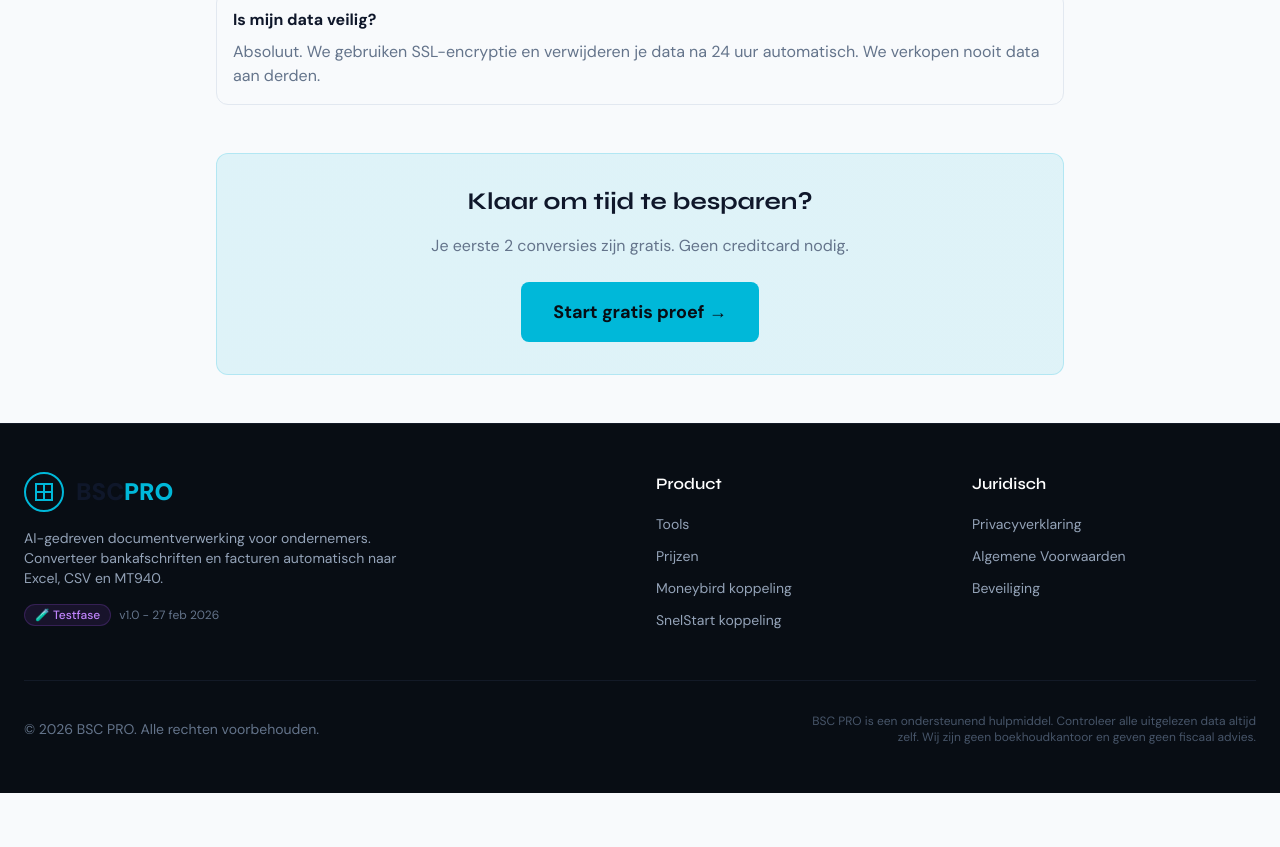
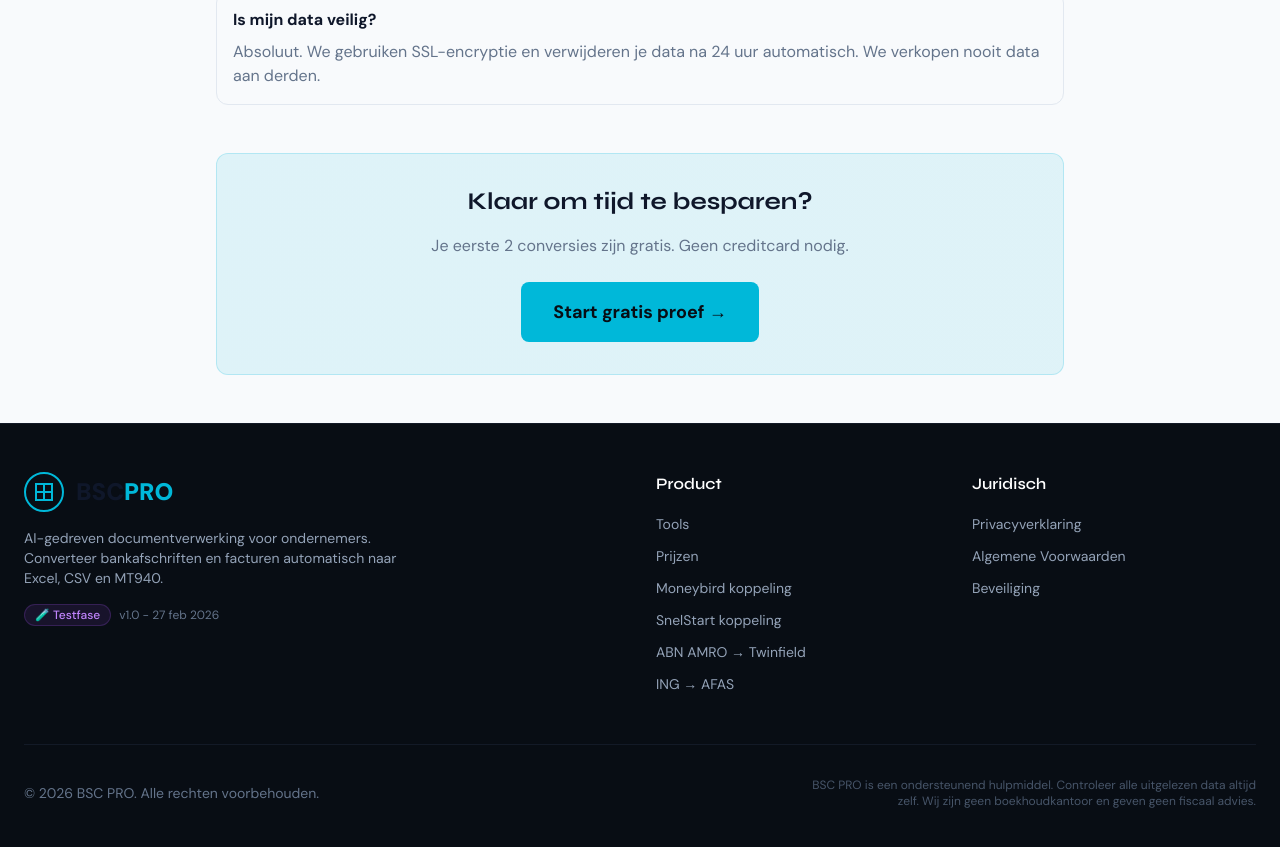
Before and after one commit to stagedvisuals/bank-statement-converter-pro, a Next.js app: page /moneybird/priverekening-pdf-importeren in a window 1280 px wide. Shown: the part 1107-1954 px from the top of the page. Before the commit the page ends 1900 px from the top, so only its background shows below. Built offline with nearby package versions, Linux system fonts and the light colour scheme.

Commit message:
fix footer koppelingen links

```diff
--- a/components/Footer.tsx
+++ b/components/Footer.tsx
@@ -49,6 +49,16 @@ export default function Footer() {
                   SnelStart koppeling
                 </Link>
               </li>
+              <li>
+                <Link href="/abn-amro/twinfield-importeren" className="text-slate-400 hover:text-[#00b8d9] text-sm transition-colors">
+                  ABN AMRO → Twinfield
+                </Link>
+              </li>
+              <li>
+                <Link href="/ing/afas-importeren" className="text-slate-400 hover:text-[#00b8d9] text-sm transition-colors">
+                  ING → AFAS
+                </Link>
+              </li>
             </ul>
           </div>
 
```
